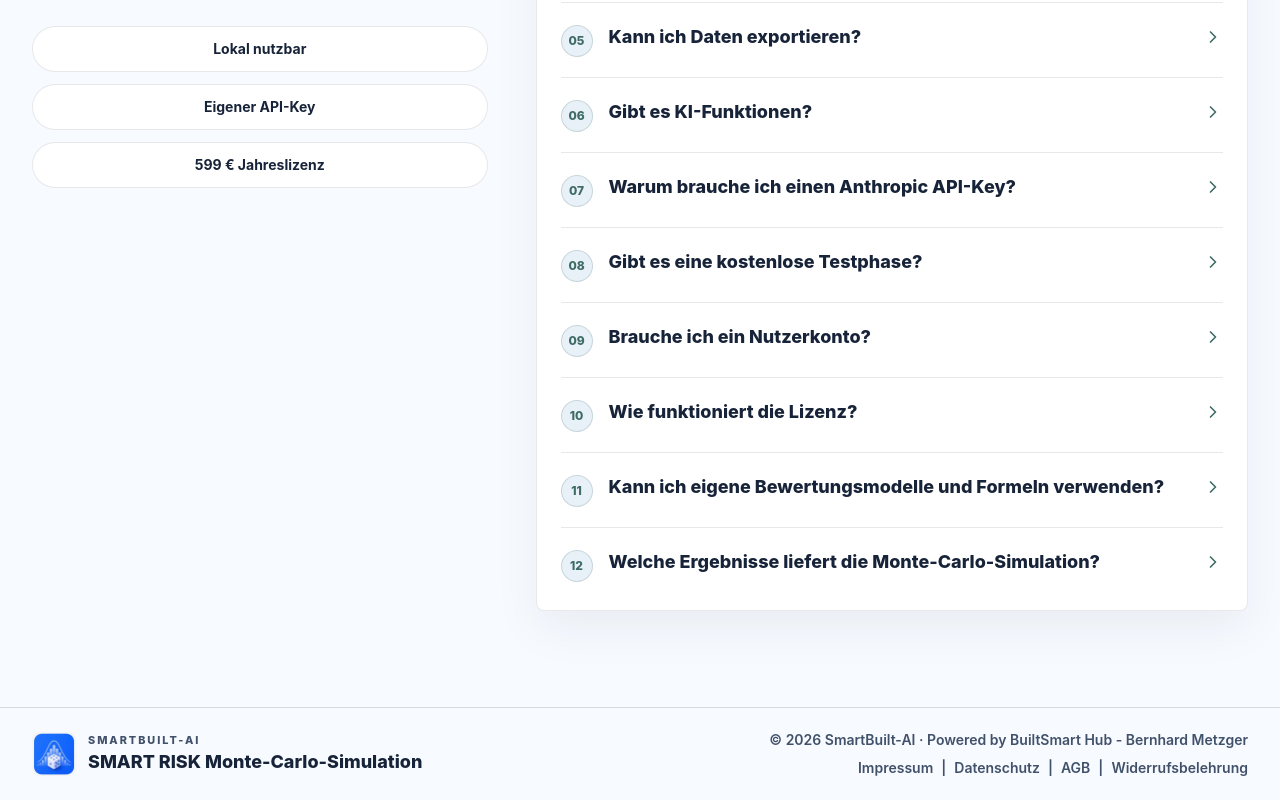
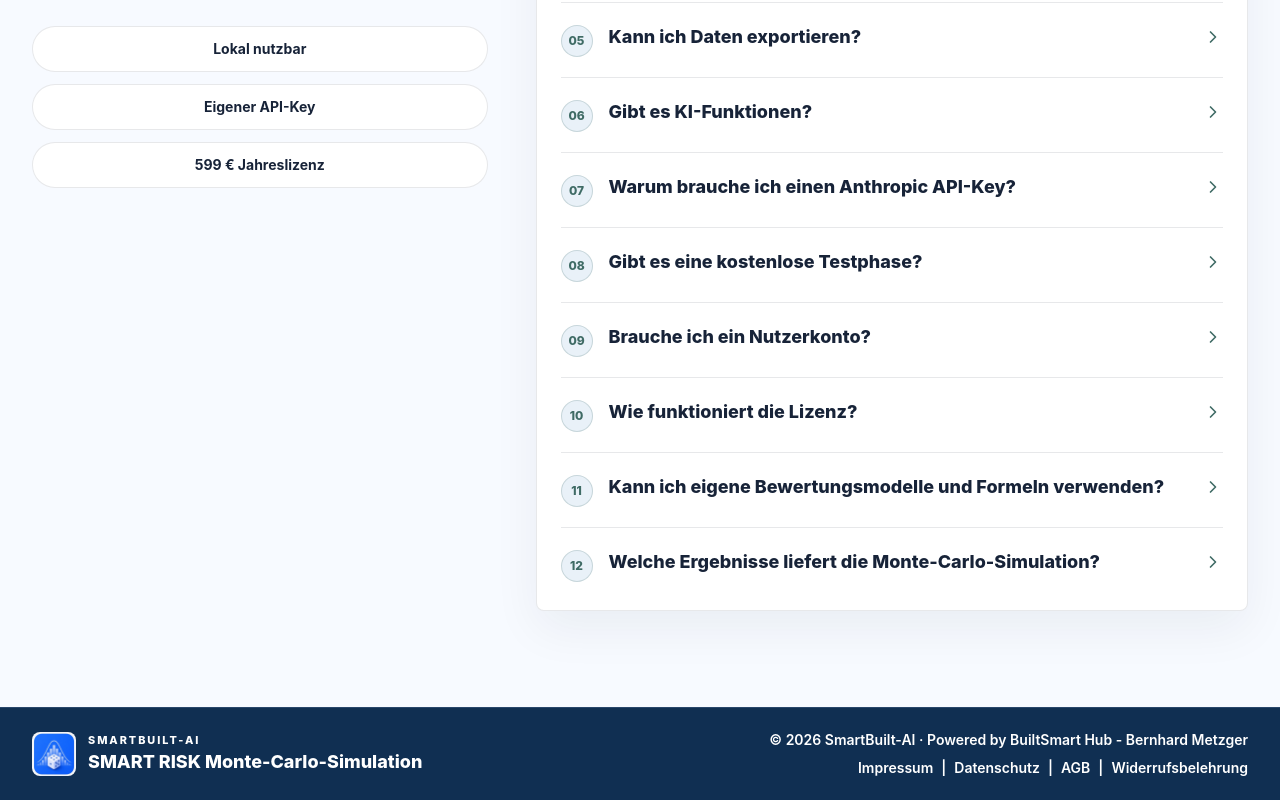
Before and after one commit to BM1964-25/SMART-RISK-Monte-Carlo-Simulation-Landingpage, a React (Vite) app: page / in a window 1280 px wide. Shown: the part 9335-10135 px from the top of the page. Built offline with nearby package versions, Linux system fonts and the light colour scheme.

Commit message:
Contrast footer background

```diff
--- a/src/App.tsx
+++ b/src/App.tsx
@@ -1013,7 +1013,7 @@ function App() {
         </div>
       </section>
 
-      <footer className="w-full border-t border-ink/15 bg-ivory">
+      <footer className="w-full border-t border-[#29476b] bg-[#102f52] text-white">
         <div className="mx-auto flex max-w-7xl flex-col gap-6 px-5 py-5 text-center sm:px-8 lg:flex-row lg:items-center lg:justify-between lg:text-left">
           <div className="mx-auto flex items-center gap-3 lg:mx-0">
             <img
@@ -1022,15 +1022,15 @@ function App() {
               className="h-11 w-11 rounded-lg"
             />
             <div>
-              <p className="text-[0.68rem] font-extrabold uppercase leading-4 tracking-[0.18em] text-graphite">
+              <p className="text-[0.68rem] font-extrabold uppercase leading-4 tracking-[0.18em] text-white/62">
                 SmartBuilt-AI
               </p>
-              <p className="text-base font-extrabold leading-5 text-ink sm:text-lg">
+              <p className="text-base font-extrabold leading-5 text-white sm:text-lg">
                 {appName}
               </p>
             </div>
           </div>
-          <div className="text-sm font-semibold leading-6 text-graphite lg:text-right">
+          <div className="text-sm font-semibold leading-6 text-white/78 lg:text-right">
             <p>
               © 2026 SmartBuilt-AI · Powered by BuiltSmart Hub - Bernhard Metzger
             </p>
```
